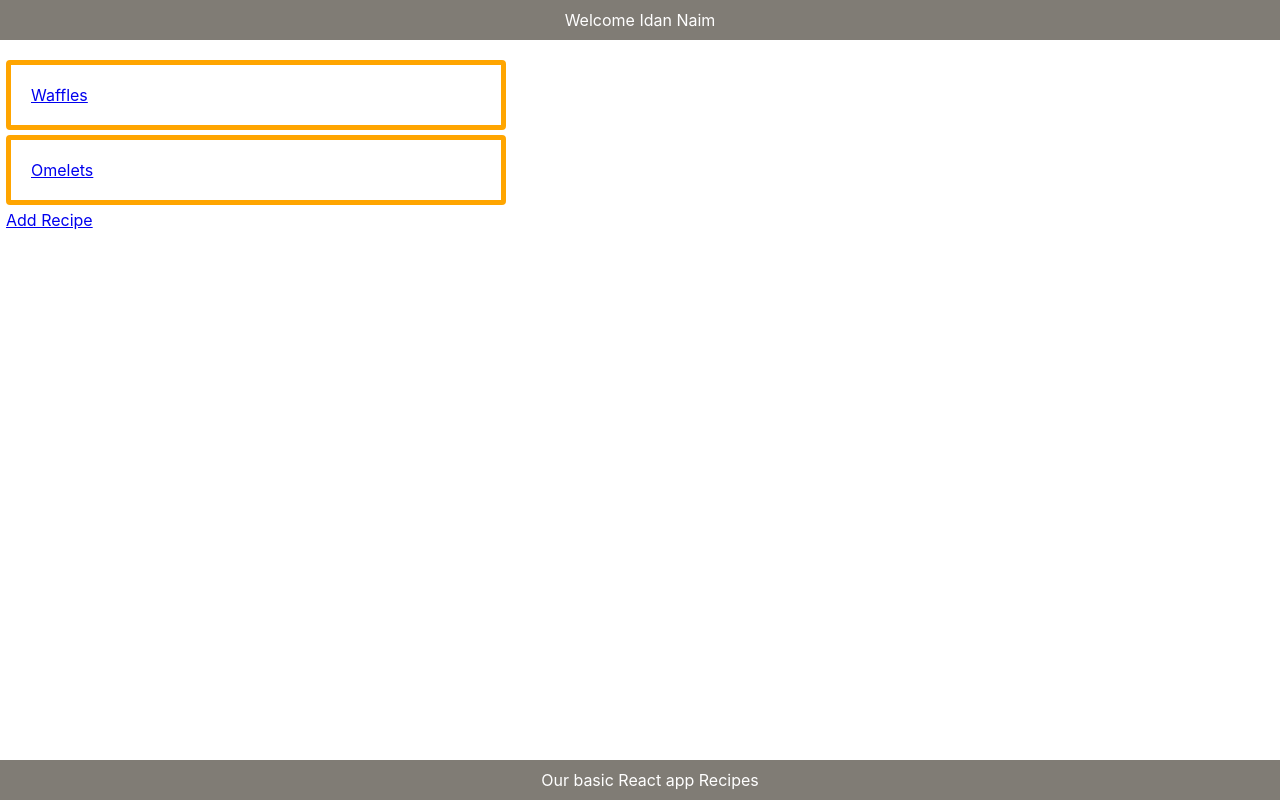
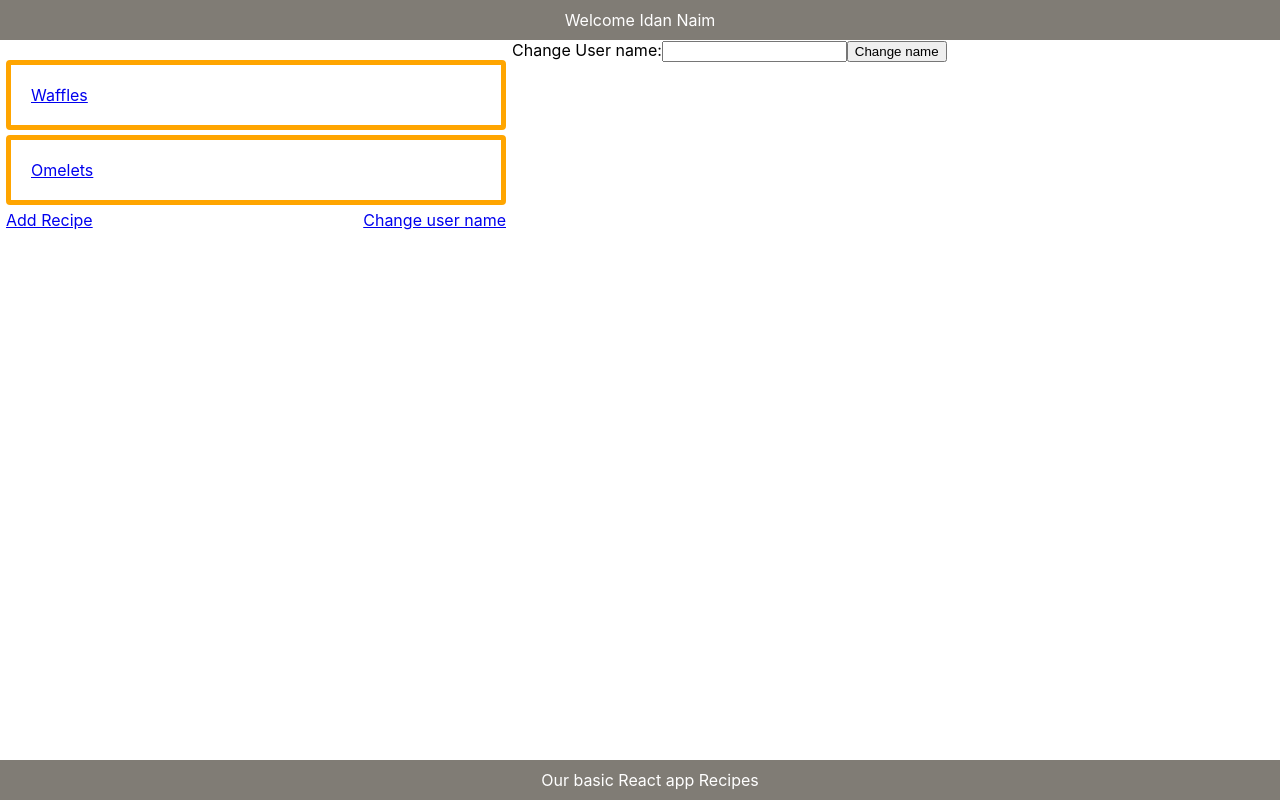
Before and after one commit to idanaim/react-basic, a React (Create React App) app: page /changeUser in a window 1280 px wide. Built offline with nearby package versions, Linux system fonts and the light colour scheme.

Commit message:
change user

```diff
--- /dev/null
+++ b/src/actions/user.js
@@ -0,0 +1,6 @@
+import {SET_USER} from '../constants/actions-types'
+
+export const changeUser = (name) => ({
+      type: SET_USER,
+      name
+    });
--- a/src/components/Recipes/Recipes.js
+++ b/src/components/Recipes/Recipes.js
@@ -10,7 +10,10 @@ const Recipes = (props) => (
       {props.recipes.map(recipe => <Recipe key={recipe.id}
                                            recipe={recipe}
                                            toggle={props.toggle}/>)}
+      <div className="actions">
       <Link to="/add">Add Recipe</Link>
+      <Link to="/changeUser">Change user name</Link>
+         </div>
     </div>
 );
 
--- a/src/components/Recipes/RecipesView.js
+++ b/src/components/Recipes/RecipesView.js
@@ -3,6 +3,7 @@ import Recipes from './Recipes';
 import AddRecipe from './AddRecipe';
 import {Route, Switch} from 'react-router-dom';
 import RecipeDetails from "./RecipeDetails";
+import ChangeUser from "../change-user/ChangeUser";
 
 /**
  * add actions to the components and constants
@@ -21,9 +22,10 @@ class RecipesView extends Component {
 
             <div className="left-grid">
               <Switch>
-                <Route exact path="/" render={() => <h3>Welcome</h3>}/>
+                <Route exact path="/" render={() => <h3>Welcome To Recipes</h3>}/>
                 <Route exact path="/add" component={AddRecipe}/>
                 <Route exact path="/recipe/:id" component={RecipeDetails}/>
+                <Route exact path="/changeUser" component={ChangeUser}/>
               </Switch>
             </div>
 
--- a/src/components/app/App.css
+++ b/src/components/app/App.css
@@ -25,7 +25,10 @@
   border-color: black;
 }
 
-
+.actions {
+    display: flex;
+    justify-content: space-between;
+}
 
 .App-header {
   background-color: #282c34;
--- a/src/components/app/App.js
+++ b/src/components/app/App.js
@@ -6,7 +6,7 @@ import {Footer} from "../footer/Footer";
 
 
 /**Connection with redux:
- * Multiple reducer (add user)
+ * change user name
  *
  * @param props
  * @returns {*}
--- /dev/null
+++ b/src/components/change-user/ChangeUser.js
@@ -0,0 +1,38 @@
+import React,{Component} from 'react';
+import PropTypes from'prop-types';
+import {connect} from "react-redux";
+import {changeUser} from "../../actions/user";
+import {withRouter} from "react-router-dom";
+
+
+
+class ChangeUser extends Component {
+
+  submit(e){
+    e.preventDefault();
+    this.props.changeUser(this.userName.value);
+    this.userName.value = '';
+    this.props.history.push(`/`);
+
+  }
+  render() {
+    return (
+        <div>
+          <form onSubmit={this.submit.bind(this)}>
+            <label>
+              Change User name:
+            </label>
+            <input ref={(e)=>this.userName = e}/>
+            <button >Change name</button>
+          </form>
+        </div>
+    );
+  }
+}
+
+ChangeUser.propTypes = {
+  changeUser: PropTypes.func.isRequired
+};
+
+
+export default withRouter(connect(null,{changeUser})(ChangeUser))
--- a/src/reducers/user.js
+++ b/src/reducers/user.js
@@ -8,6 +8,7 @@ const initalState = {
 const reducer = (user = initalState, action) => {
   switch (action.type) {
     case consts.SET_USER:
+      debugger
       return Object.assign({}, user, {
         name: action.name
       });
```
